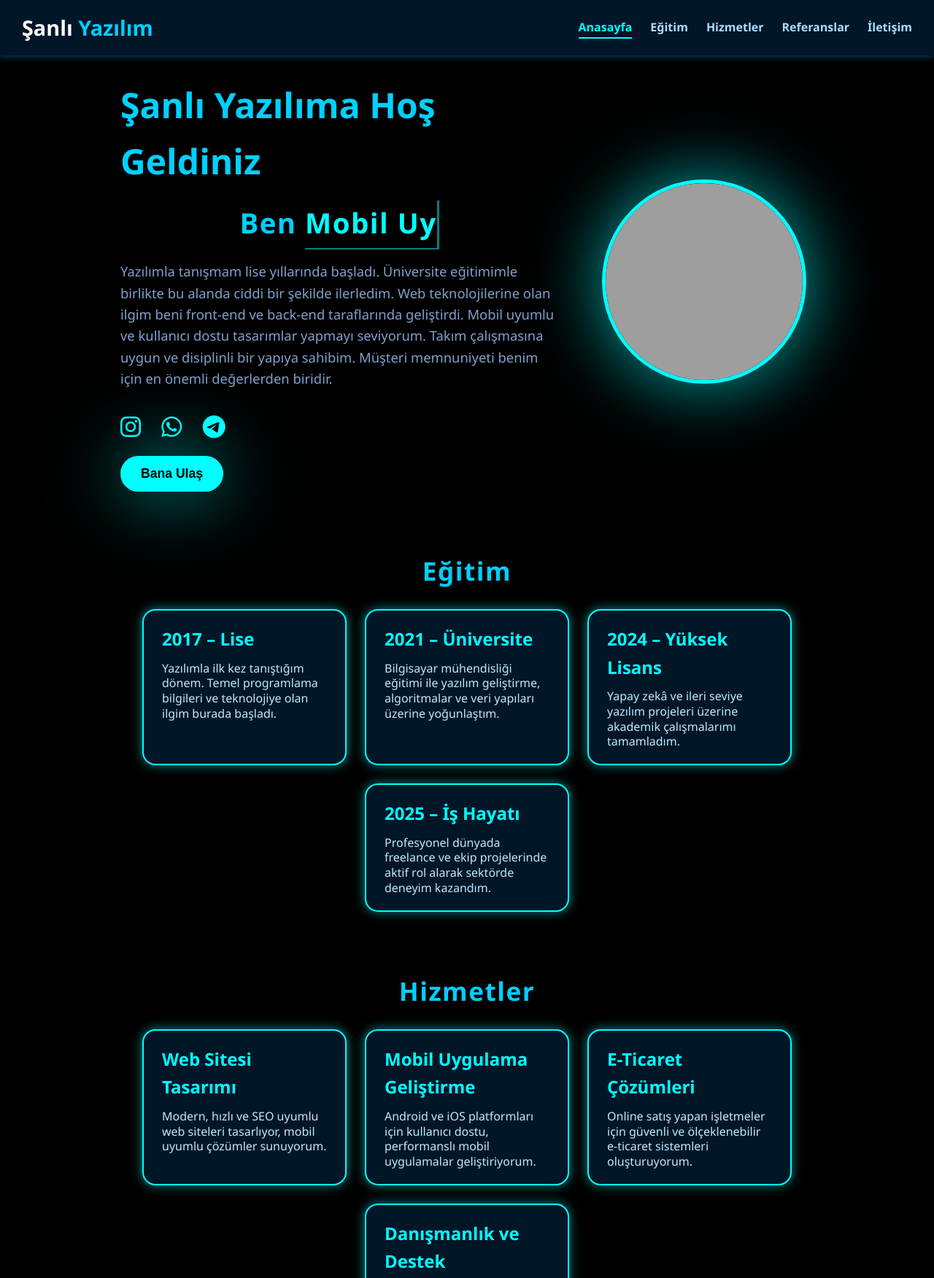
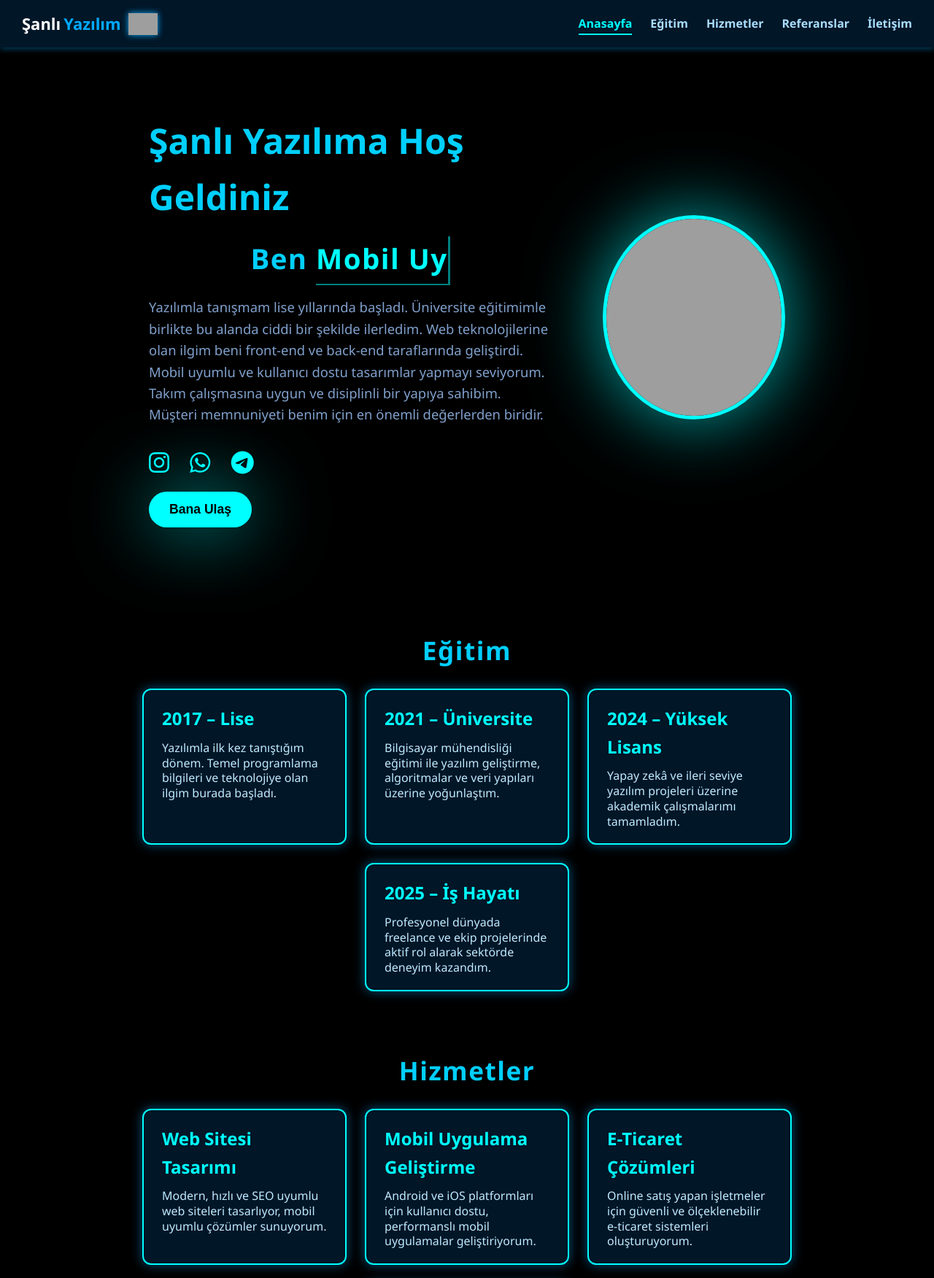
Before and after one commit to webtasari123/webdesing, a plain HTML site: page index.html in a window 1280 px wide. Shown: the top 1752 px of the page at 73% size. Drawn offline with nearby package versions, Linux system fonts and the light colour scheme; grey boxes are pictures that could not be loaded.

Commit message:
Add files via upload

```diff
--- a/index.html
+++ b/index.html
@@ -4,8 +4,11 @@
 <meta charset="UTF-8" />
 <meta name="viewport" content="width=device-width, initial-scale=1" />
 <title>Şanlı Yazılım - Portföy</title>
+ <script src="https://cdnjs.cloudflare.com/ajax/libs/gsap/3.12.2/gsap.min.js"></script>
 <link href="https://cdnjs.cloudflare.com/ajax/libs/font-awesome/6.4.0/css/all.min.css" rel="stylesheet" />
 <style>
+  html { scroll-behavior: smooth; }
+
   /* Genel sıfırlamalar */
   * {
     margin: 0; padding: 0; box-sizing: border-box;
@@ -387,13 +390,186 @@
   align-items: center;
   gap: 20px;
  }
+.menu-logo {
+  display: flex;
+  align-items: center;
+  gap: 10px;
 }
+
+.brand-name {
+  font-size: 22px;
+  font-weight: 600;
+  color: white;
+  font-family: 'Segoe UI', Tahoma, Geneva, Verdana, sans-serif; /* Klasik ve sade */
+}
+
+.logo-icon {
+  height: 30px;         /* Menüye uygun küçük boy */
+  width: auto;          /* Oranı bozulmaz */
+  animation: rotateIn 1s ease-in-out;
+  transition: transform 0.3s, filter 0.3s;
+  filter: drop-shadow(0 0 4px #00aaff); /* Parlak mavi ışıltı */
+}
+
+.logo-icon:hover {
+  transform: scale(1.2);
+  filter: brightness(150%);
+}
+
+@keyframes rotateIn {
+  0% {
+    transform: rotate(-360deg) scale(0);
+    opacity: 0;
+  }
+  100% {
+    transform: rotate(0deg) scale(1);
+    opacity: 1;
+  }
+}
+
+.menu-logo {
+  display: flex;
+  align-items: center;
+  gap: 10px;
+}
+
+.brand-name {
+  font-size: 22px;
+  font-weight: 600;
+  font-family: 'Segoe UI', Tahoma, Geneva, Verdana, sans-serif;
+  display: flex;
+  align-items: center;
+  gap: 4px;
+}
+
+.brand-name .white {
+  color: white;
+}
+
+.brand-name .blue {
+  color: #00aaff; /* Parlak mavi */
+}
+
+.logo-icon {
+  height: 30px;
+  width: auto;
+  animation: rotateIn 1s ease-in-out;
+  transition: transform 0.3s, filter 0.3s;
+  filter: drop-shadow(0 0 4px #00aaff);
+}
+
+.logo-icon:hover {
+  transform: scale(1.2);
+  filter: brightness(150%);
+}
+
+@keyframes rotateIn {
+  0% {
+    transform: rotate(-360deg) scale(0);
+    opacity: 0;
+  }
+  100% {
+    transform: rotate(0deg) scale(1);
+    opacity: 1;
+  }
+}
+.homepage-logo {
+  height: 100px; /* İstediğin boyuta göre ayarla */
+  animation: spinLogo 5s linear infinite;
+}
+
+@keyframes spinLogo {
+  from {
+    transform: rotate(0deg);
+  }
+  to {
+    transform: rotate(360deg);
+  }
+}
+
+/* Genel fade-in ve hafif yukarıdan aşağı hareket */
+.fade-in-up {
+  opacity: 0;
+  transform: translateY(-20px);
+  transition: opacity 0.8s ease-out, transform 0.8s ease-out;
+}
+
+/* Kartlar başlangıçta küçük ve saydam */
+.kart {
+  opacity: 0;
+  transform: scale(0.95);
+  transition: opacity 0.6s ease, transform 0.6s ease, box-shadow 0.3s ease;
+  box-shadow: 0 0 8px rgba(0, 170, 255, 0.2);
+  border-radius: 12px;
+}
+
+/* Kartlar görünürken normal boyutta ve hafif glow */
+.kart.visible {
+  opacity: 1;
+  transform: scale(1);
+  box-shadow: 0 0 15px rgba(0, 170, 255, 0.5);
+}
+
+/* Kart hover’da glow ve büyüme */
+.kart:hover {
+  box-shadow: 0 0 25px rgba(0, 170, 255, 0.8);
+  transform: scale(1.05);
+}
+#anasayfa {
+  display: flex;
+  flex-wrap: wrap;
+  align-items: center;
+  justify-content: space-between;
+  padding: 60px 5%;
+  gap: 20px;
+}
+
+#anasayfa .left {
+  flex: 1;
+  min-width: 280px;
+}
+
+#anasayfa .right {
+  flex: 1;
+  text-align: right;
+}
+
+.homepage-logo {
+  max-width: 250px;
+  width: 100%;
+  height: auto;
+  transition: all 0.4s ease;
+}
+
+/* Mobil görünüm için */
+@media (max-width: 900px) {
+  #anasayfa {
+    flex-direction: column-reverse;
+    text-align: center;
+  }
+
+  #anasayfa .right {
+    text-align: center;
+    margin-bottom: 10px;
+  }
+
+  .homepage-logo {
+    max-width: 180px;
+    margin: 0 auto;
+  }
+}
+
 </style>
 </head>
-<body>
+  <body>
+<header>
+<div class="menu-logo">
+  <span class="brand-name">
+    <span class="white">Şanlı</span> <span class="blue">Yazılım</span>
+  </span>
+  <img src="https://img.freepik.com/premium-vector/sy-letter-logo-design-black-background-initial-monogram-letter-sy-logo-design-vector-template_634196-1214.jpg?w=360" class="logo-icon" alt="Logo">
+</div>
 
-<header>
-   <div class="logo"><span>Şanlı</span> Yazılım</div>
   <button class="hamburger" aria-label="Menüyü Aç/Kapat">
   <i class="fas fa-bars"></i>
 </button>
@@ -423,7 +599,7 @@
     <button onclick="document.getElementById('iletisim').scrollIntoView({behavior:'smooth'})">Bana Ulaş</button>
   </div>
   <div class="right">
-    <img src="https://img.freepik.com/premium-vector/sy-letter-logo-design-black-background-initial-monogram-letter-sy-logo-design-vector-template_634196-1214.jpg?w=360" alt="Profil Fotoğrafı" />
+    <img src="https://img.freepik.com/premium-vector/sy-letter-logo-design-black-background-initial-monogram-letter-sy-logo-design-vector-template_634196-1214.jpg?w=360" alt="Logo" class="homepage-logo">
   </div>
 </section>
 
@@ -494,29 +670,21 @@
 
 <section id="iletisim">
   <h2>Bana Ulaş</h2>
-  <form>
-    <div class="input-ikon">
-      <i class="fas fa-user"></i>
-      <input type="text" name="ad" placeholder="Adınız" required />
-    </div>
-    <div class="input-ikon">
-      <i class="fas fa-envelope"></i>
-      <input type="email" name="email" placeholder="E-posta adresiniz" required />
-    </div>
-    <div class="input-ikon">
-      <i class="fas fa-phone"></i>
-      <input type="tel" name="telefon" placeholder="Telefon numaranız" />
-    </div>
-    <div class="input-ikon">
-      <i class="fas fa-tag"></i>
-      <input type="text" name="konu" placeholder="Konu" required />
-    </div>
-    <div class="input-ikon">
-      <i class="fas fa-comment"></i>
-      <textarea name="mesaj" rows="5" placeholder="Mesajınız" required></textarea>
-    </div>
-    <button type="submit"><i class="fas fa-paper-plane"></i> Gönder</button>
-  </form>
+  <form action="https://formsubmit.co/yunussanli13@gmail.com" method="POST">
+    <form action="https://formsubmit.co/seninmailin@example.com" method="POST">
+  <input type="hidden" name="_captcha" value="false">
+  <input type="hidden" name="_template" value="box">
+  <input type="hidden" name="_next" value="https://seninsiten.com/tesekkur.html">
+
+  <input type="text" name="ad" placeholder="Adınız" required>
+  <input type="email" name="email" placeholder="E-posta adresiniz" required>
+  <input type="tel" name="telefon" placeholder="Telefon numaranız">
+  <input type="text" name="konu" placeholder="Konu" required>
+  <textarea name="mesaj" placeholder="Mesajınız" required></textarea>
+
+  <button type="submit">Gönder</button>
+</form>
+
 <script>
  const words = ["Web Sitesi", "Mobil Uyumlu", "SEO Dostu", "Hızlı", "Güvenilir", "Profesyonel"];
 const typingSpan = document.querySelector('.yazimakinesi');
@@ -566,5 +734,25 @@ type();
   hamburger.addEventListener('click', () => {
     menu.classList.toggle('active');
   });
+document.addEventListener("DOMContentLoaded", () => {
+    // Body ve tüm sectionlar fade-in ve yukarıdan aşağı animasyonu
+    const fadeElements = document.querySelectorAll("body > *:not(script):not(style), section");
+    fadeElements.forEach(el => {
+      el.classList.add("fade-in-up");
+      // Kısa süre sonra görünür yap
+      setTimeout(() => {
+        el.style.opacity = 1;
+        el.style.transform = "translateY(0)";
+      }, 100);
+    });
+
+    // Kartları sırayla görünür yap
+    const kartlar = document.querySelectorAll(".kart");
+    kartlar.forEach((kart, i) => {
+      setTimeout(() => {
+        kart.classList.add("visible");
+      }, 500 + i * 250); // 500ms gecikme, her kart arası 250ms
+    });
+  });
 
 </script>
```
